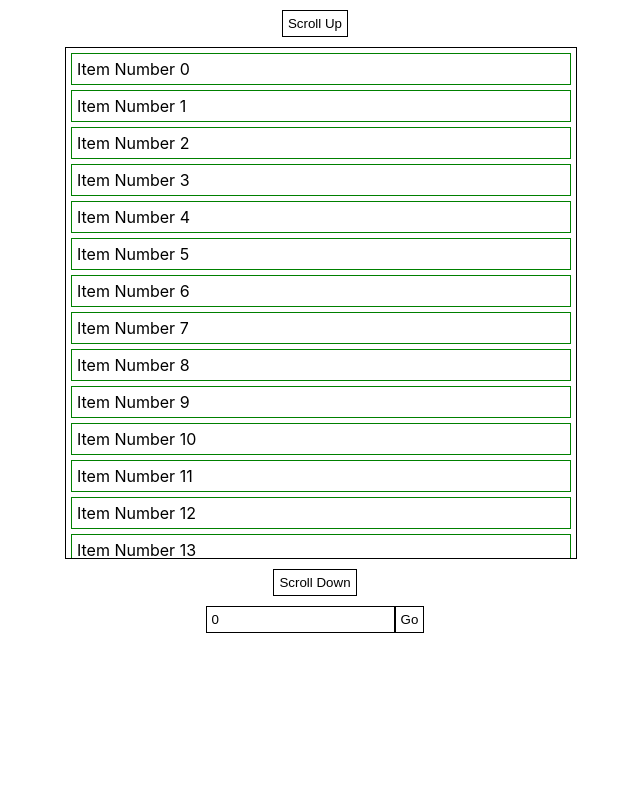
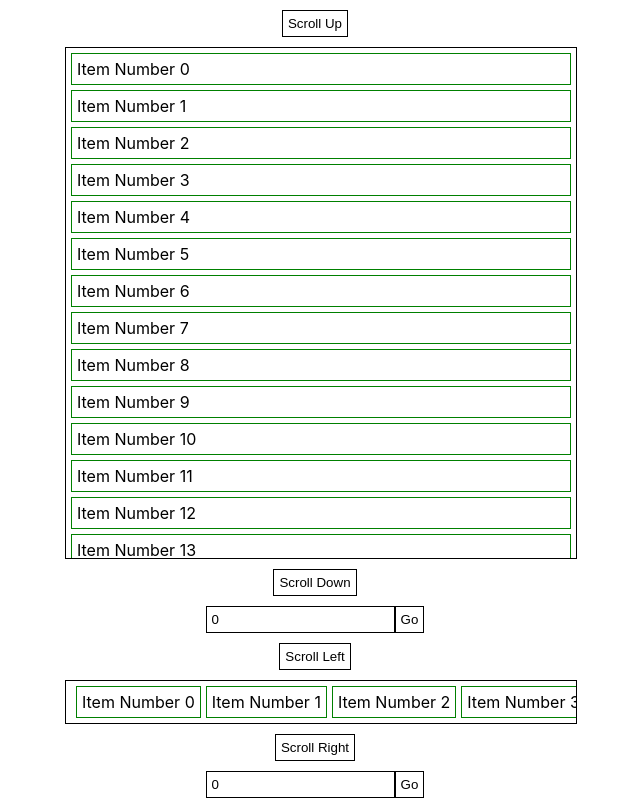
Before and after one commit to meerwaqar/custom-scrollable, a React (Create React App) app: page / in a window 1280 px wide. Shown: the whole page, without its empty margins (63-703 px from the left). Built offline with nearby package versions, Linux system fonts and the light colour scheme.

Commit message:
fixed issues

```diff
--- a/src/App.tsx
+++ b/src/App.tsx
@@ -1,4 +1,4 @@
-import React from "react";
+import React, { useState, useEffect } from "react";
 import "./App.css";
 import List from "./List";
 
@@ -7,23 +7,26 @@ const getData = (n: number) => {
   for (let i = 0; i < n; i++) array.push(i);
   return array;
 };
+const listItemComponent = (val: Array<any>, index: number) => {
+  return <div className="custom-list-item">Item Number {val}</div>;
+};
 
 function App() {
-  const customComponent = (val: Array<any>, index: number) => {
-    return <div className="custom-list-item">Item Number {val}</div>;
-  };
   return (
-    <>
     <div className="main">
       <List
         data={getData(100)}
         orientation="vertical"
-          // orientation="horizontal"
         isDragable
-          component={customComponent}
+        component={listItemComponent}
+      />
+      <List
+        data={getData(100)}
+        orientation="horizontal"
+        isDragable
+        component={listItemComponent}
       />
     </div>
-    </>
   );
 }
 
--- a/src/List/List.tsx
+++ b/src/List/List.tsx
@@ -1,4 +1,4 @@
-import React, { useEffect, useState } from "react";
+import React, { useEffect, useState, useRef } from "react";
 import { ListProps } from "./list.props";
 import "./list.style.scss";
 import { getDragAfterElement } from "./helper";
@@ -16,71 +16,83 @@ const List = (props: ListProps<any>) => {
   } = props;
 
   const isVertical = orientation === "vertical";
-
   const [elementToScroll, setElementToScroll] = useState(0);
+  const listItemRefs = useRef(
+    [...new Array(data.length)].map(() => React.createRef<HTMLLIElement>())
+  );
+  const listMainRef = useRef(React.createRef<HTMLUListElement>());
 
   useEffect(() => {
     if (isDragable) {
-      const items = document.querySelectorAll(".list-item");
-      const main = document.querySelector(".container");
-      items.forEach((item) => {
+      const main = listMainRef.current;
+      listItemRefs.current.forEach(({ current: item }) => {
         // adding class on element being dragged
-        item.addEventListener("dragstart", () => {
+        item?.addEventListener("dragstart", () => {
           item.classList.add("dragging");
         });
 
-        item.addEventListener("dragend", () => {
+        item?.addEventListener("dragend", () => {
           item.classList.remove("dragging");
         });
       });
 
-      main?.addEventListener("dragover", (e: any) => {
+      if (main) {
+        main.current?.addEventListener("dragover", (e: any) => {
           // TODO clientY does not exist on type Event
           e.preventDefault(); // to remove disable cursor while dragging
-        const draggingItem = document.querySelector(".dragging");
+          const dragging = listItemRefs.current.filter((item) =>
+            item.current?.classList.contains("dragging")
+          );
+          let draggingItem = dragging[0]?.current;
           const isListVertical = orientation === "vertical";
           const position = isListVertical ? e.clientY : e.clientX;
+          if (main.current) {
             const afterElement = getDragAfterElement(
-          main,
+              main.current,
               position,
               isListVertical
             );
-
-        if (afterElement === null) {
-          if (draggingItem) main.appendChild(draggingItem);
-        } else {
-          if (draggingItem) main.insertBefore(draggingItem, afterElement);
+            if (draggingItem) {
+              if (afterElement === null)
+                main.current?.appendChild(draggingItem);
+              else main.current?.insertBefore(draggingItem, afterElement);
+            }
           }
         });
       }
-  }, []);
+    }
+  }, [isDragable, listItemRefs]);
 
   const scroll = (negativeScroll: boolean) => {
-    const list = document.querySelector(".container");
-    const listItem = document.querySelector(".list-item");
+    const list = listMainRef.current;
+    const listItem = listItemRefs.current[0].current;
+    if (!list || !listItem) return;
+
     const box = listItem?.getBoundingClientRect();
     let toScroll = isVertical ? box?.height || 30 : box?.width || 30;
     if (negativeScroll) toScroll = -toScroll;
-    console.log(toScroll);
     if (list) {
       const options = isVertical
         ? { top: toScroll + 5 }
         : { left: toScroll + 5 };
-      list.scrollBy(options); // 5px Margin
+      list?.current?.scrollBy(options); // 5px Margin
     }
   };
 
   const gotoSelectedElement = (elementNumber: number) => {
-    if (elementNumber > data.length) elementNumber = data.length - 1;
-    document.getElementById(`list-item-${elementNumber}`)?.scrollIntoView({
+    if (elementNumber >= data.length) elementNumber = data.length - 1;
+    if (listItemRefs.current.length) {
+      const toScrollElement = listItemRefs.current[elementNumber].current;
+      toScrollElement?.scrollIntoView({
         behavior: "smooth",
         block: "center",
         inline: "center",
       });
+    }
   };
 
   return (
-    <div className="list" style={{ width, height}}>
+    <div className="list" style={{ width }}>
       {showButtons && (
         <div className="actions">
           <button onClick={() => scroll(true)}>
@@ -91,11 +103,13 @@ const List = (props: ListProps<any>) => {
 
       <div className="list-main">
         <ul
+          ref={listMainRef.current}
           className={`container ${orientation}`}
           style={{ width, height: isVertical ? height : "auto" }}
         >
           {data.map((value, index) => (
             <li
+              ref={listItemRefs.current[index]}
               draggable={isDragable}
               className={`list-item ${orientation}`}
               id={`list-item-${index}`}
--- a/src/List/helper.ts
+++ b/src/List/helper.ts
@@ -1,5 +1,5 @@
 export function getDragAfterElement(
-    container: Element,
+    container: HTMLUListElement,
     position: number,
     isVertical: boolean
   ) {
```
Lines whose indentation alone changed are shown as unchanged.
